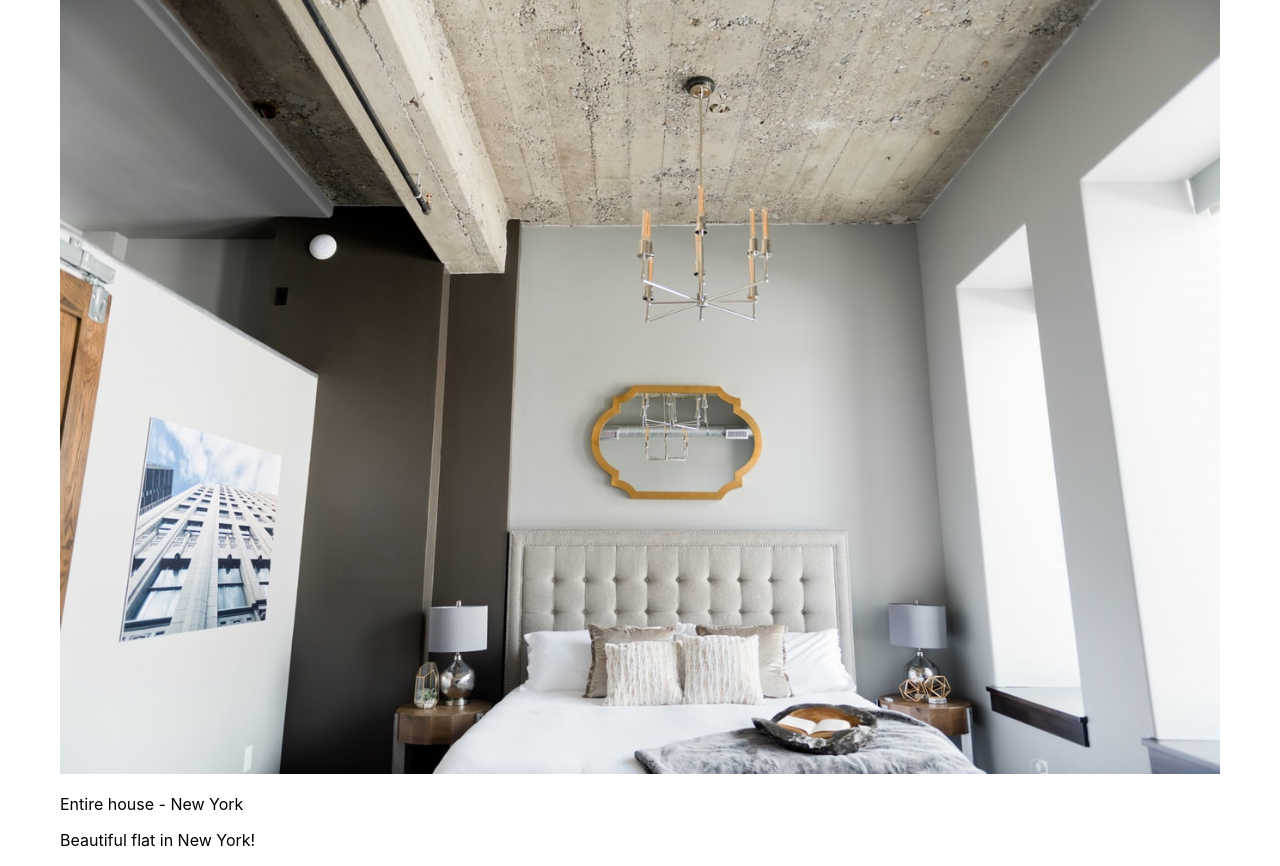
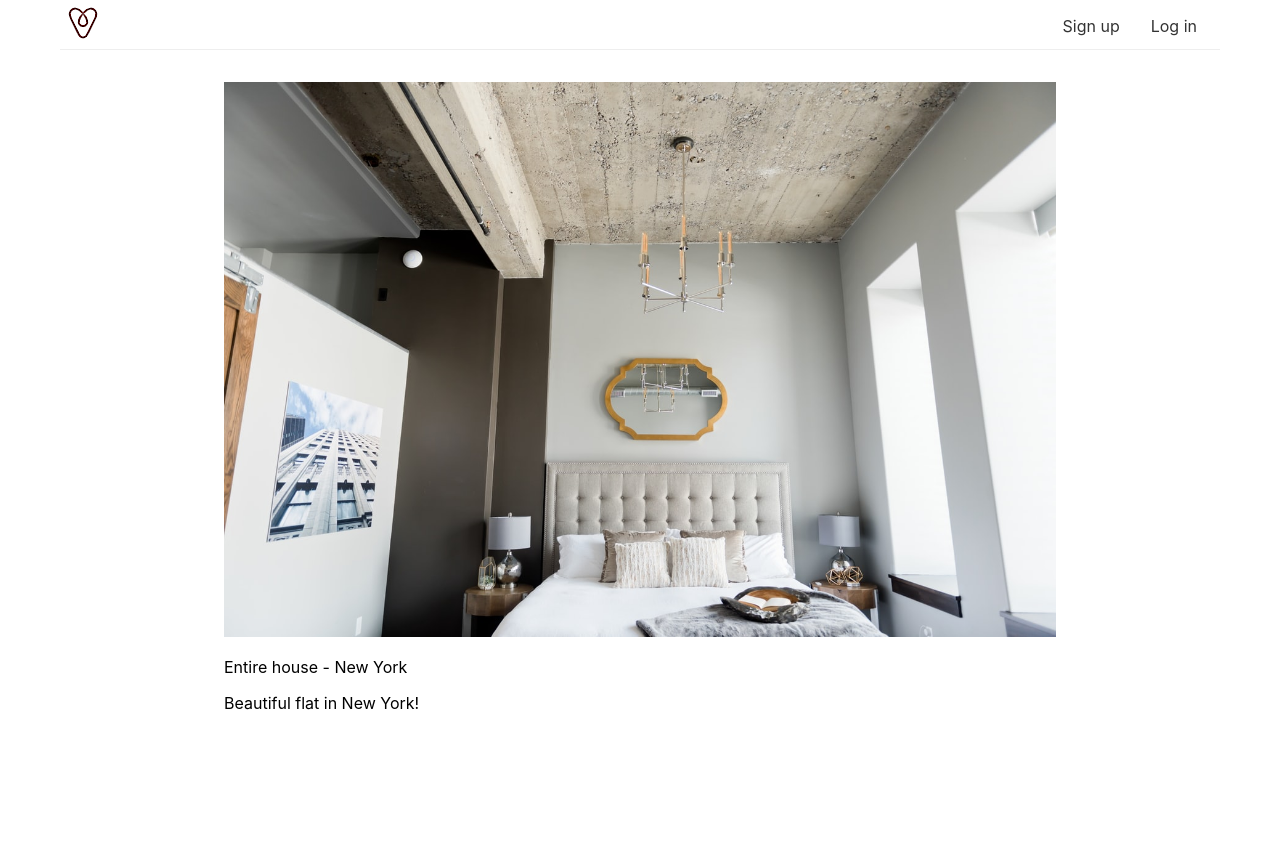
Before and after one commit to danielwrobert/nextbnb, a Next.js app: page /houses/1 in a window 1280 px wide. After the commit the page ends 800 px from the top, so only its background shows below. Built offline with nearby package versions, Linux system fonts and the light colour scheme.

Commit message:
Complete section 2, lesson 4. E/O section 2.

```diff
--- /dev/null
+++ b/components/Header.js
@@ -0,0 +1,64 @@
+import Link from 'next/link';
+
+export default function Header(props) {
+	return (
+		<div className="nav-container">
+			<Link href="/">
+				<a>
+					<img src="/img/logo.png" alt="" />
+				</a>
+			</Link>
+
+			<nav>
+				<ul>
+					<li>
+						<Link href="/register">
+							<a>Sign up</a>
+						</Link>
+					</li>
+					<li>
+						<Link href="/login">
+							<a>Log in</a>
+						</Link>
+					</li>
+				</ul>
+			</nav>
+
+			<style jsx>{`
+				ul {
+					margin: 0;
+					padding: 0;
+				}
+
+				li {
+					display: block;
+					float: left;
+				}
+
+				a {
+					text-decoration: none;
+					display: block;
+					margin-right: 15px;
+					color: #333;
+				}
+
+				nav a {
+					padding: 1em 0.5em;
+				}
+
+				.nav-container {
+					border-bottom: 1px solid #eee;
+					height: 50px;
+				}
+
+				img {
+					float: left;
+				}
+
+				ul {
+					float: right;
+				}
+			`}</style>
+		</div>
+	);
+}
--- /dev/null
+++ b/components/Layout.js
@@ -0,0 +1,21 @@
+import Header from './Header';
+
+export default function Layout(props) {
+	return (
+		<div>
+			<Header />
+			<main>{props.content}</main>
+
+			<style jsx>{`
+				main {
+					position: relative;
+					max-width: 56em;
+					background-color: white;
+					padding: 2em;
+					margin: 0 auto;
+					box-sizing: border-box;
+				}
+			`}</style>
+		</div>
+	);
+}
--- a/pages/houses/[id].js
+++ b/pages/houses/[id].js
@@ -1,5 +1,6 @@
 import Head from 'next/head';
 import houses from '../../houses.js';
+import Layout from '../../components/Layout';
 
 export async function getServerSideProps({ query }) {
 	const { id } = query;
@@ -13,6 +14,8 @@ export async function getServerSideProps({ query }) {
 
 export default function House(props) {
 	return (
+		<Layout
+			content={
 				<div>
 					<Head>
 						<title>{props.house.title}</title>
@@ -23,5 +26,7 @@ export default function House(props) {
 					</p>
 					<p>{props.house.title}</p>
 				</div>
+			}
+		/>
 	);
 }
```
Also changed, not shown: pages/index.js (+5 -2 lines), public/img/logo.png (added). Lines whose indentation alone changed are shown as unchanged.
